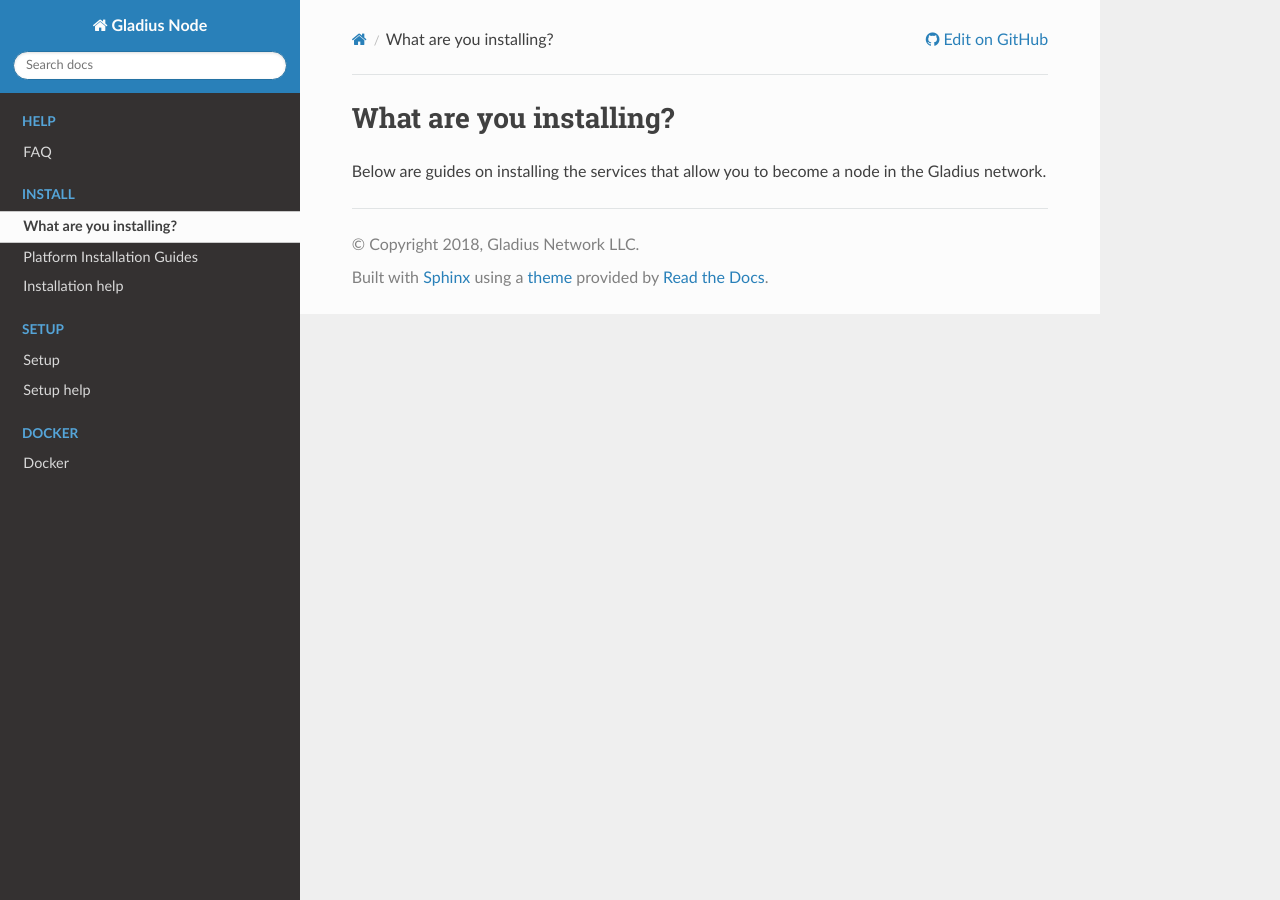
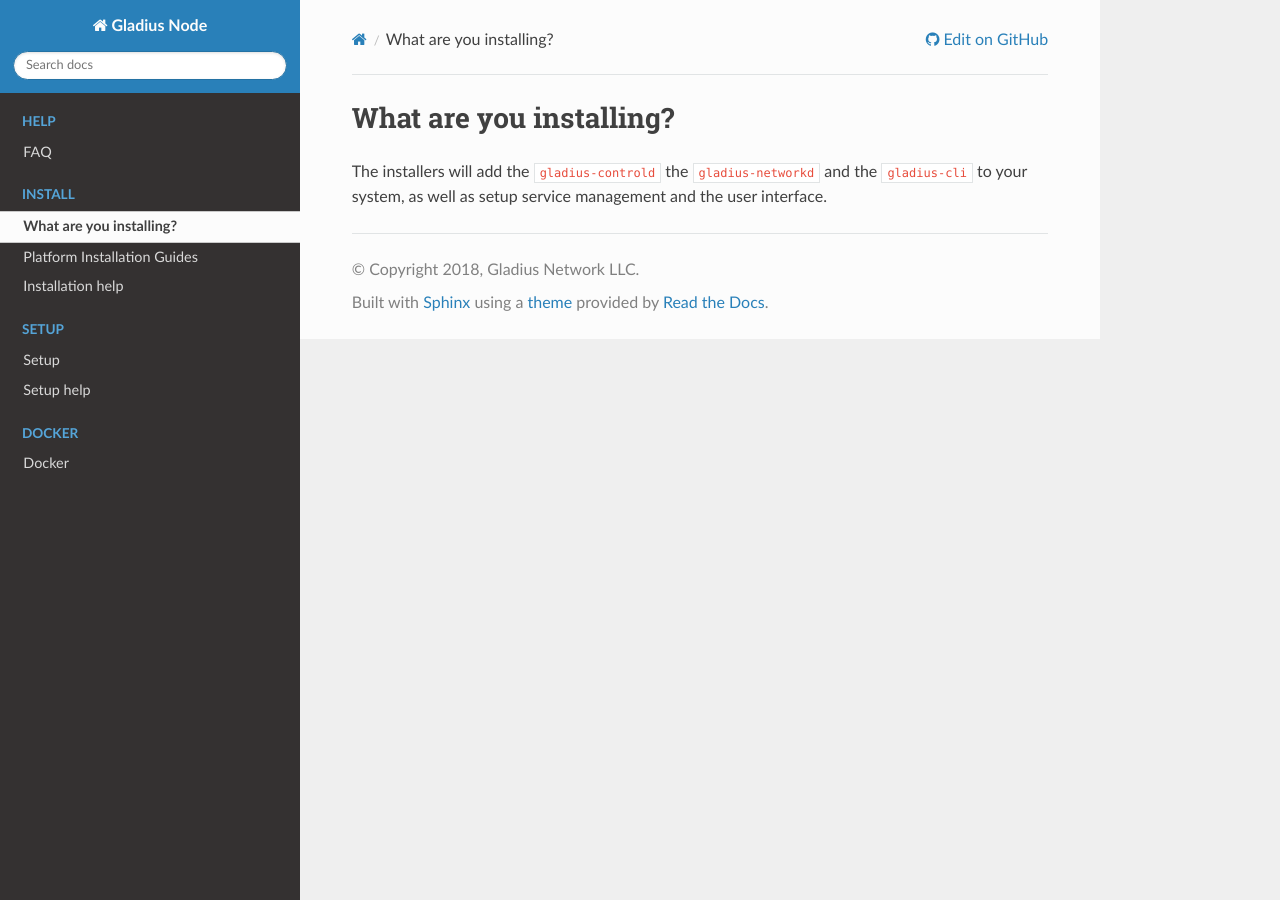
Before and after one commit to gladiusio/gladius-node, a Sphinx documentation site: the page built from docs/source/install/whatisit.rst, in a window 1280 px wide. Built offline with Sphinx 7.4.7 and the Read the Docs theme 2.0.0, drawn with Linux system fonts in a browser that asks for light colours.

Commit message:
Fixed what are you installing page

```diff
--- a/docs/source/install/whatisit.rst
+++ b/docs/source/install/whatisit.rst
@@ -1,5 +1,6 @@
 What are you installing?
 ========================
 
-Below are guides on installing the services that allow you to become a node in
-the Gladius network.
+The installers will add the ``gladius-controld`` the ``gladius-networkd`` and
+the ``gladius-cli`` to your system, as well as setup service management and the
+user interface.
```
